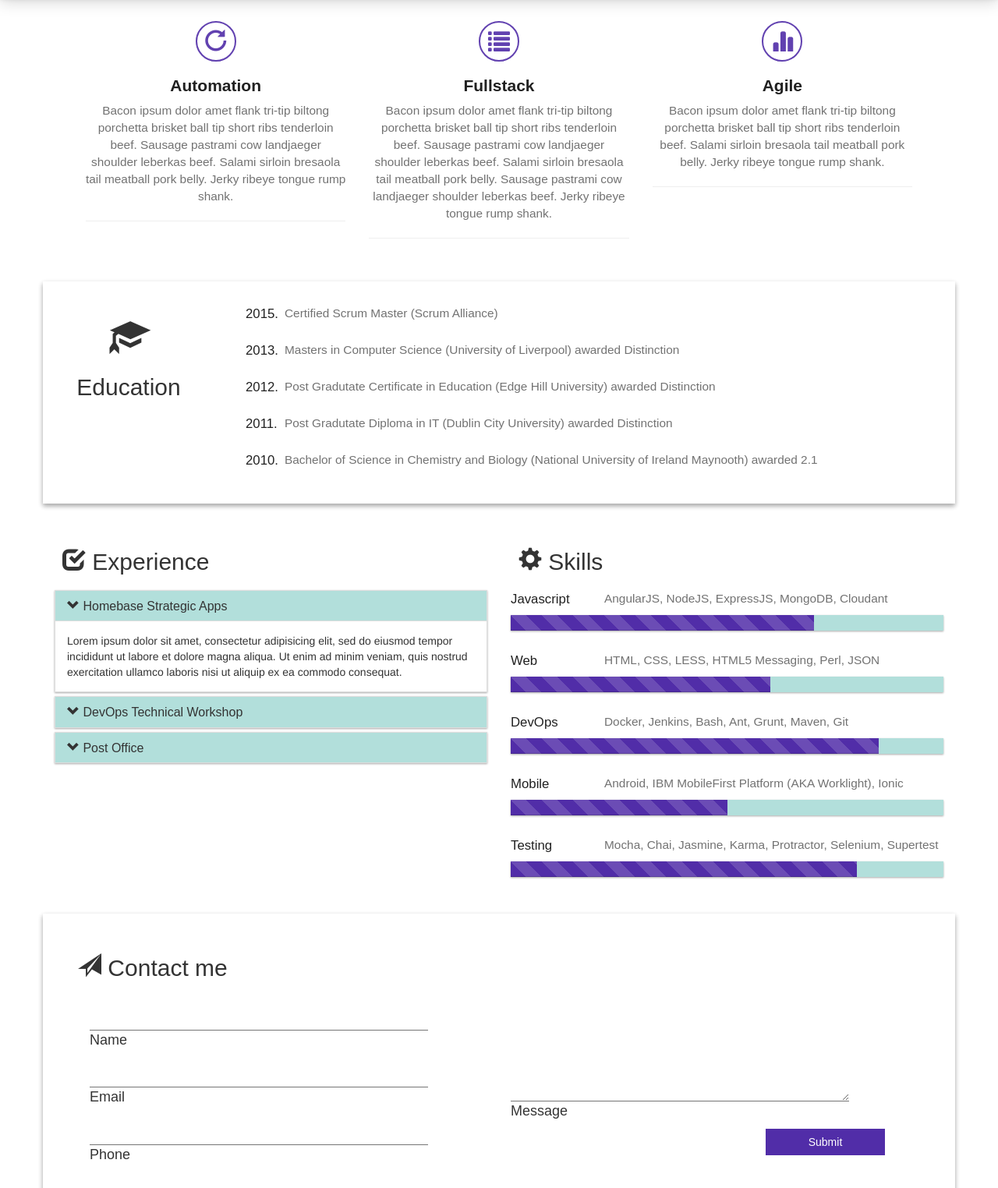
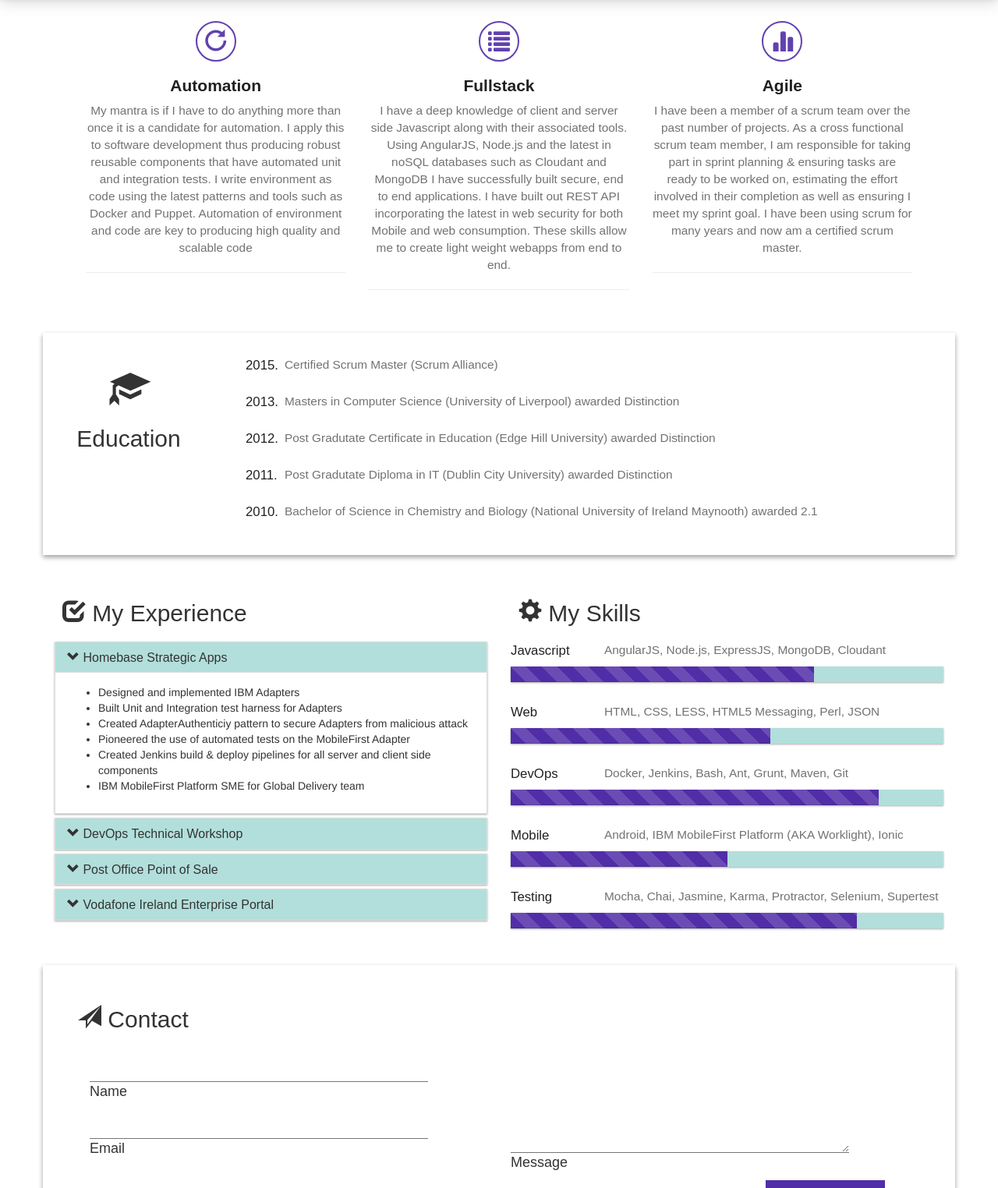
Before and after one commit to springdo/donal-spring-cv, a website: page public/index.html in a window 1280 px wide. Shown: the part 420-1944 px from the top of the page at 78% size. Drawn offline with nearby package versions, Linux system fonts and the light colour scheme; files that its build step writes are made by us from their sources; a web font is replaced by a local one.

Commit message:
UPDATE to the content

```diff
--- a/public/index.html
+++ b/public/index.html
@@ -23,25 +23,24 @@
     </div>
     <div class="container">
 
-
       <div class="row about-me">
         <div class="col-md-12">
           <div class="col-md-4 col-sm-4 about-me-card">
             <span class="glyphicon glyphicon-repeat"></span>
             <h3> Automation </h3>
-            <p>Bacon ipsum dolor amet flank tri-tip biltong porchetta brisket ball tip short ribs tenderloin beef. Sausage pastrami cow landjaeger shoulder leberkas beef. Salami sirloin bresaola tail meatball pork belly. Jerky ribeye tongue rump shank.</p>
+              <p>My mantra is if I have to do anything more than once it is a candidate for automation. I apply this to software development thus producing robust reusable components that have automated unit and integration tests. I write environment as code using the latest patterns and tools such as Docker and Puppet. Automation of environment and code are key to producing high quality and scalable code</p>
             <hr>
           </div>
           <div class="col-md-4 col-sm-4 about-me-card">
             <span class="glyphicon glyphicon-list"></span>
             <h3> Fullstack </h3>
-            <p>Bacon ipsum dolor amet flank tri-tip biltong porchetta brisket ball tip short ribs tenderloin beef. Sausage pastrami cow landjaeger shoulder leberkas beef. Salami sirloin bresaola tail meatball pork belly.  Sausage pastrami cow landjaeger shoulder leberkas beef. Jerky ribeye tongue rump shank.</p>
+              <p>I have a deep knowledge of client and server side Javascript along with their associated tools. Using AngularJS, Node.js and the latest in noSQL databases such as Cloudant and MongoDB I have successfully built secure, end to end applications. I have built out REST API incorporating the latest in web security for both Mobile and web consumption. These skills allow me to create light weight webapps from end to end.</p>
             <hr>
           </div>
           <div class="col-md-4 col-sm-4 about-me-card">
             <span class="glyphicon glyphicon-stats"></span>
             <h3> Agile </h3>
-            <p>Bacon ipsum dolor amet flank tri-tip biltong porchetta brisket ball tip short ribs tenderloin beef. Salami sirloin bresaola tail meatball pork belly. Jerky ribeye tongue rump shank.</p>
+              <p>I have been a member of a scrum team over the past number of projects. As a cross functional scrum team member, I am responsible for taking part in sprint planning & ensuring tasks are ready to be worked on, estimating the effort involved in their completion as well as ensuring I meet my sprint goal. I have been using scrum for many years and now am a certified scrum master.</p>
             <hr>
           </div>
         </div>
@@ -71,7 +70,7 @@
 
       <div class="row" id="experience-me">
         <div class="col-sm-6">
-          <h2> <i class="glyphicon glyphicon-check"></i> Experience </h2>
+          <h2> <i class="glyphicon glyphicon-check"></i> My Experience </h2>
 
           <div class="panel-group" id="accordion">
             <div class="panel panel-default-me">
@@ -83,10 +82,16 @@
                 </a>
               </div>
               <div id="collapse1" class="panel-collapse collapse in">
-                <div class="panel-body">Lorem ipsum dolor sit amet, consectetur adipisicing elit,
-                  sed do eiusmod tempor incididunt ut labore et dolore magna aliqua. Ut enim ad
-                  minim veniam, quis nostrud exercitation ullamco laboris nisi ut aliquip ex ea
-                  commodo consequat.</div>
+                <div class="panel-body">
+                  <ul>
+                    <li>Designed and implemented IBM Adapters</li>
+                    <li>Built Unit and Integration test harness for Adapters</li>
+                    <li>Created AdapterAuthenticiy pattern to secure Adapters from malicious attack</li>
+                    <li>Pioneered the use of automated tests on the MobileFirst Adapter</li>
+                    <li>Created Jenkins build & deploy pipelines for all server and client side components </li>
+                    <li>IBM MobileFirst Platform SME for Global Delivery team</li>
+                  </ul>
+                </div>
               </div>
             </div>
 
@@ -108,9 +113,25 @@
 
             <div class="panel panel-default-me">
               <div class="panel-heading">
+                <a data-toggle="collapse" data-parent="#accordion" href="#collapse4">
+                  <h4 class="panel-title"><i class="glyphicon glyphicon-chevron-down"></i>
+                    Post Office Point of Sale
+                  </h4>
+                </a>
+              </div>
+              <div id="collapse4" class="panel-collapse collapse">
+                <div class="panel-body">Lorem ipsum dolor sit amet, consectetur adipisicing elit,
+                  sed do eiusmod tempor incididunt ut labore et dolore magna aliqua. Ut enim ad
+                  minim veniam, quis nostrud exercitation ullamco laboris nisi ut aliquip ex ea
+                  commodo consequat.</div>
+              </div>
+            </div>
+
+            <div class="panel panel-default-me">
+              <div class="panel-heading">
                 <a data-toggle="collapse" data-parent="#accordion" href="#collapse3">
                   <h4 class="panel-title"><i class="glyphicon glyphicon-chevron-down"></i>
-                    Post Office
+                    Vodafone Ireland Enterprise Portal
                   </h4>
                 </a>
               </div>
@@ -126,9 +147,9 @@
         </div>
 
         <div class="col-sm-6">
-          <h2> <i class="glyphicon glyphicon-cog"></i> Skills </h2>
+          <h2> <i class="glyphicon glyphicon-cog"></i> My Skills </h2>
           <div class="experience-bar">
-            <span>Javascript </span> <p> AngularJS, NodeJS, ExpressJS, MongoDB, Cloudant </p>
+            <span>Javascript </span> <p> AngularJS, Node.js, ExpressJS, MongoDB, Cloudant </p>
             <div class="progress">
               <div class="progress-bar progress-bar-js progress-bar-striped" role="progressbar"
                    aria-valuenow="70" aria-valuemin="0" aria-valuemax="100" style="width:70%;">
@@ -178,7 +199,7 @@
 
       <div class="row" id="contact-me">
         <div class="col-md-12">
-          <h2><i class="glyphicon glyphicon-send"></i> Contact me </h2>
+          <h2><i class="glyphicon glyphicon-send"></i> Contact </h2>
           <form id="contactme" action="/contact" method="post">
             <div class="col-md-6 col-sm-6" id="form-block-one">
               <div class="group">
--- a/public/styles/main.less
+++ b/public/styles/main.less
@@ -87,18 +87,20 @@ h2, h3, h4 {
 
 .panel-default-me {
   //border-color: @accentColor;
-  color: #333333;
   //background-color: #ffffff;
   border-color: #dddddd;
   box-shadow: 0 1px 3px rgba(0,0,0,0.12), 0 1px 2px rgba(0,0,0,0.24);
 }
 
 .panel-heading {
+  //background-color: @primaryColor;
   background-color: @lightPrimaryColor;
 //  background-color: #FBFBFB;
 }
 .panel-body {
   background-color: white;
+  //background-color: @lightPrimaryColor;
+
 }
 
 #accordion {
```
Also changed, not shown: public/styles/main.css, 1 other file.
